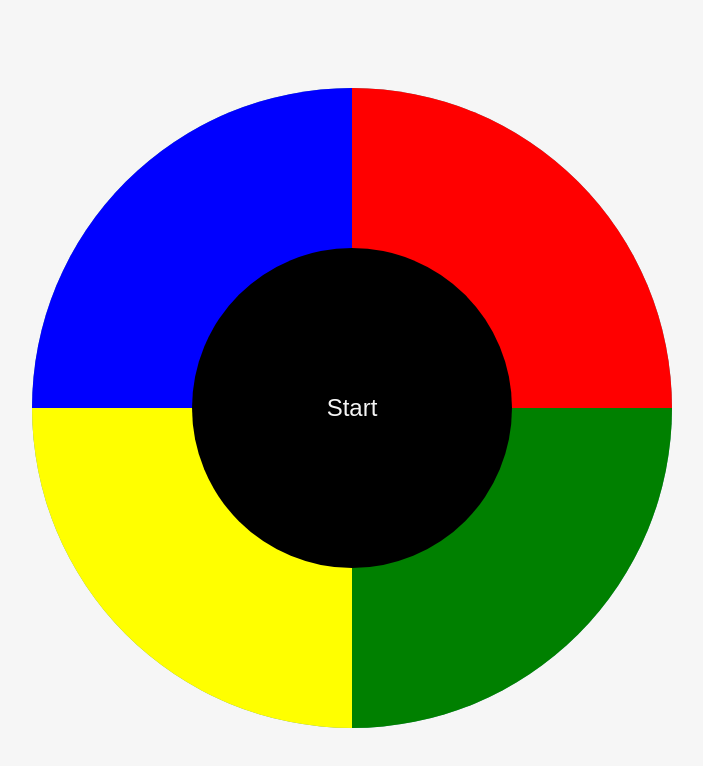
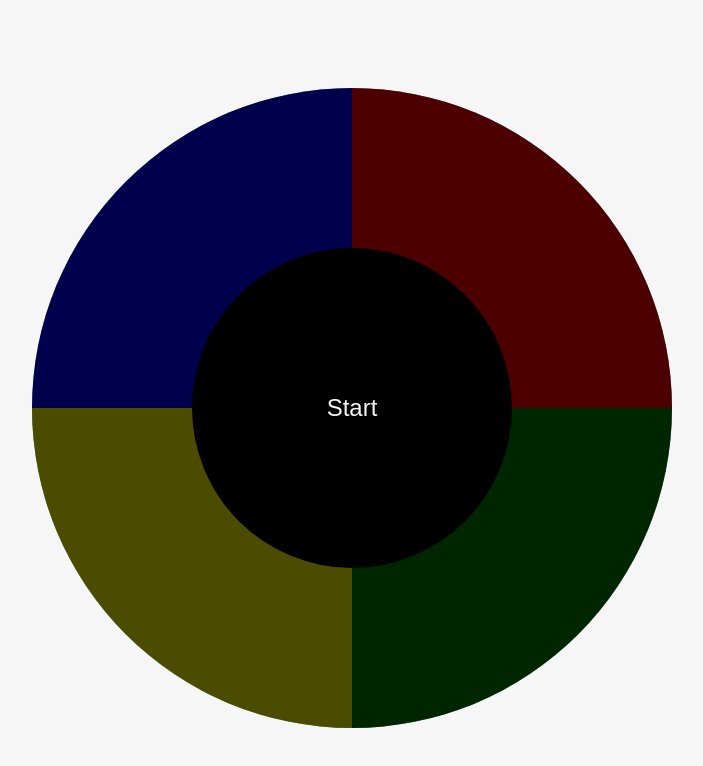
Before and after one commit to loloof64/color-sequence-memory, a React (Vite) app: page / in a window 1280 px wide. Shown: the top 766 px of the page, without its empty margins (296-999 px from the left). Built offline with nearby package versions, Linux system fonts and the light colour scheme.

Commit message:
feat: clicking on a sound button highlight it

```diff
--- a/src/components/game-device/MiddleButton.css
+++ b/src/components/game-device/MiddleButton.css
@@ -1,22 +1,16 @@
 .middleButton {
-  z-index: 1;
   position: absolute;
-  left: 0;
-  top: 0;
   background-color: transparent;
-  width: 100%;
-  height: 100%;
   display: flex;
   justify-content: center;
   align-items: center;
-}
-
-.middleButton button {
   background-color: black;
   color: whitesmoke;
   border-radius: 50%;
   width: 50%;
   height: 50%;
+  left: 25%;
+  top: 25%;
   padding: 0;
   border: 0;
   font-size: x-large;
--- a/src/components/game-device/MiddleButton.tsx
+++ b/src/components/game-device/MiddleButton.tsx
@@ -1,11 +1,7 @@
 import "./MiddleButton.css";
 
 function MiddleButton() {
-  return (
-    <div className="middleButton">
-      <button>Start</button>
-    </div>
-  );
+  return <button className="middleButton">Start</button>;
 }
 
 export default MiddleButton;
--- a/src/components/game-device/SoundButton.css
+++ b/src/components/game-device/SoundButton.css
@@ -0,0 +1,7 @@
+.soundButton {
+  filter: brightness(0.3);
+}
+
+.soundButton.active {
+  filter: brightness(1);
+}
--- a/src/components/game-device/SoundButton.tsx
+++ b/src/components/game-device/SoundButton.tsx
@@ -1,4 +1,6 @@
+import { useState } from "react";
 import "./SoundButton.css";
+import classNames from "classnames";
 
 interface SoundButtonParams {
   color: string;
@@ -7,6 +9,8 @@ interface SoundButtonParams {
 }
 
 function SoundButton({ color, radiusX, radiusY }: SoundButtonParams) {
+  const [active, setActive] = useState(false);
+
   // Compute all four corner radii for quarter-circle effect
   const borderTopLeftRadius =
     radiusX === "left" && radiusY === "top" ? "100%" : "0";
@@ -17,9 +21,14 @@ function SoundButton({ color, radiusX, radiusY }: SoundButtonParams) {
   const borderBottomRightRadius =
     radiusX === "right" && radiusY === "bottom" ? "100%" : "0";
 
+  const soundButtonClass = classNames({
+    soundButton: true,
+    active,
+  });
+
   return (
     <div
-      className="soundButton"
+      className={soundButtonClass}
       style={{
         backgroundColor: color,
         borderTopLeftRadius,
@@ -27,6 +36,8 @@ function SoundButton({ color, radiusX, radiusY }: SoundButtonParams) {
         borderBottomLeftRadius,
         borderBottomRightRadius,
       }}
+      onMouseDown={() => setActive(true)}
+      onMouseUp={() => setActive(false)}
     ></div>
   );
 }
```
Also changed, not shown: package.json (+6 -5 lines), 1 other file (tests, documents, lock files or other folders).
